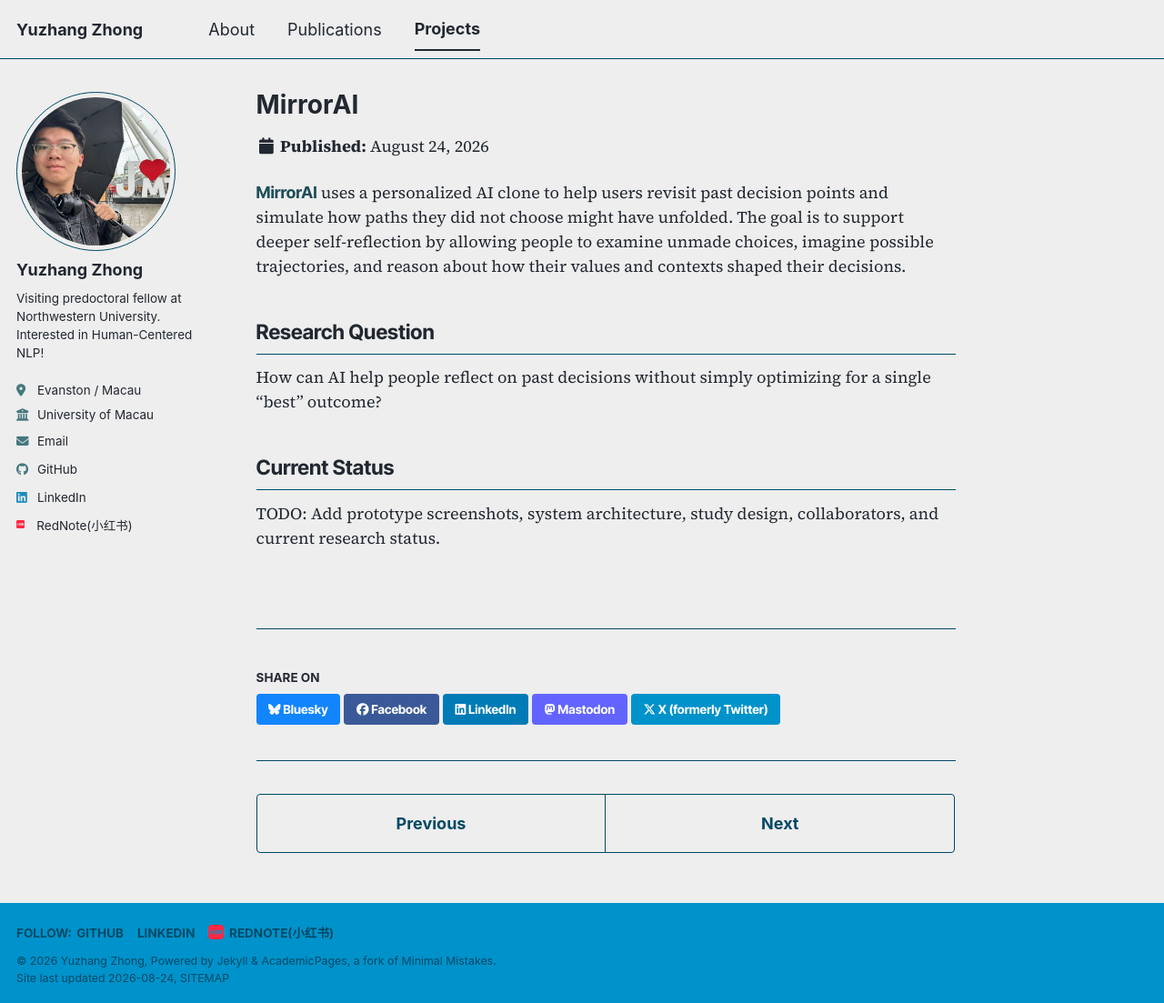
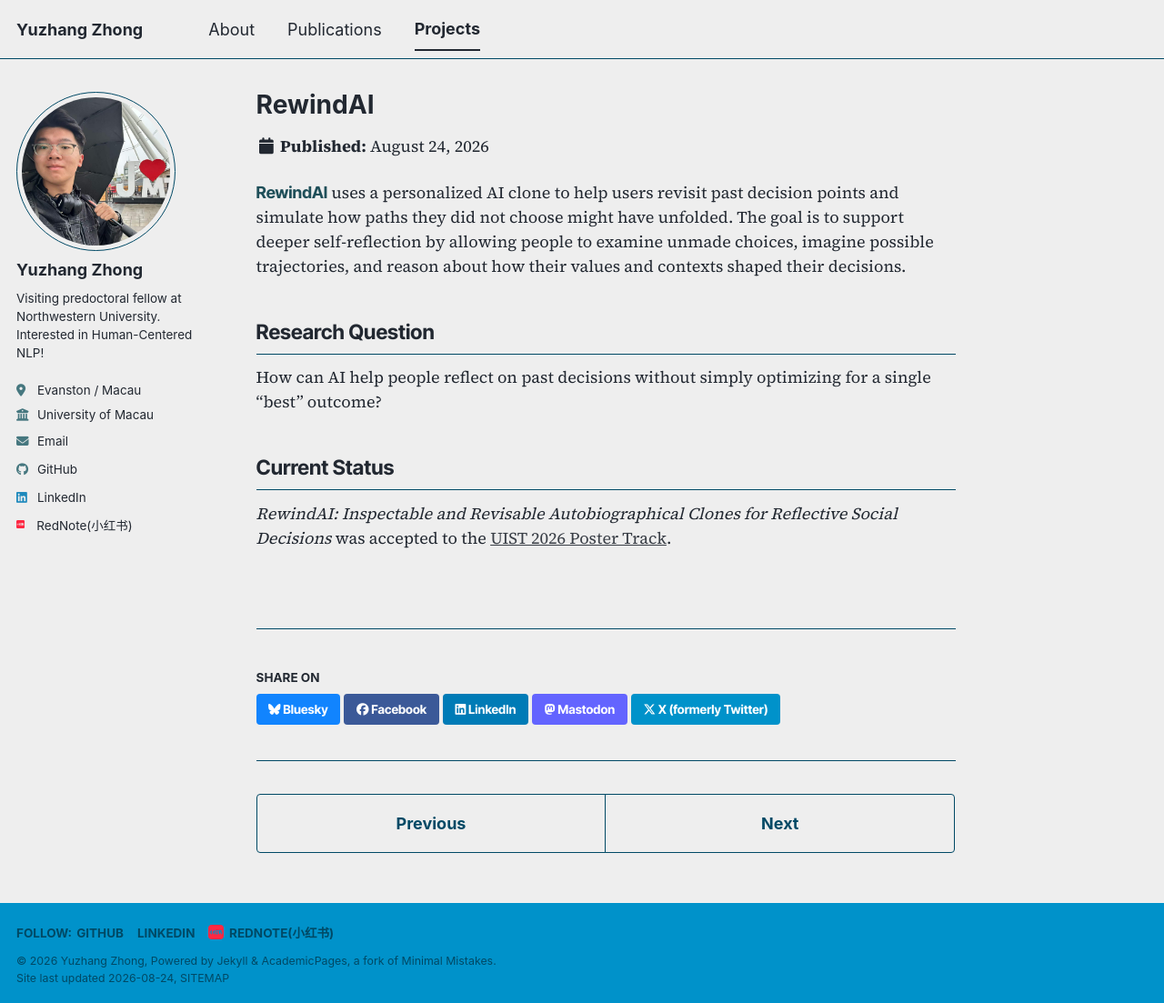
Before and after one commit to yuzhang-zhong/yuzhang-zhong.github.io, a Jekyll site: the page built from _portfolio/rewindai.md, in a window 1280 px wide and 1103 px high. Shown: the whole window at 91% size. Built offline with Jekyll 4.4.1, drawn with Linux system fonts in a browser that asks for light colours; a style sheet for code colours, icons or effects is not loaded.

Commit message:
Rename RewindAI and add UIST poster news

```diff
--- a/_portfolio/mirrorai.md
+++ b/_portfolio/rewindai.md
@@ -1,12 +1,14 @@
 ---
-title: "MirrorAI"
+title: "RewindAI"
 excerpt: "An AI-clone-based system that helps users revisit past decision points and simulate how paths they did not choose might have unfolded, supporting deeper self-reflection."
 collection: portfolio
-permalink: /portfolio/mirrorai
+permalink: /portfolio/rewindai
+redirect_from:
+  - /portfolio/mirrorai
 theme: initiative
 ---
 
-<span class="project-name">MirrorAI</span> uses a personalized AI clone to help users
+<span class="project-name">RewindAI</span> uses a personalized AI clone to help users
 revisit past decision points and simulate how paths they did not choose might
 have unfolded. The goal is to support deeper self-reflection by allowing people
 to examine unmade choices, imagine possible trajectories, and reason about how
@@ -19,5 +21,6 @@ single "best" outcome?
 
 ## Current Status
 
-TODO: Add prototype screenshots, system architecture, study design, collaborators,
-and current research status.
+<em>RewindAI: Inspectable and Revisable Autobiographical Clones for Reflective
+Social Decisions</em> was accepted to the
+<a href="https://uist.acm.org/2026/cfp/#posters">UIST 2026 Poster Track</a>.
```
Also changed, not shown: _pages/about.md (+2 -1 lines).
